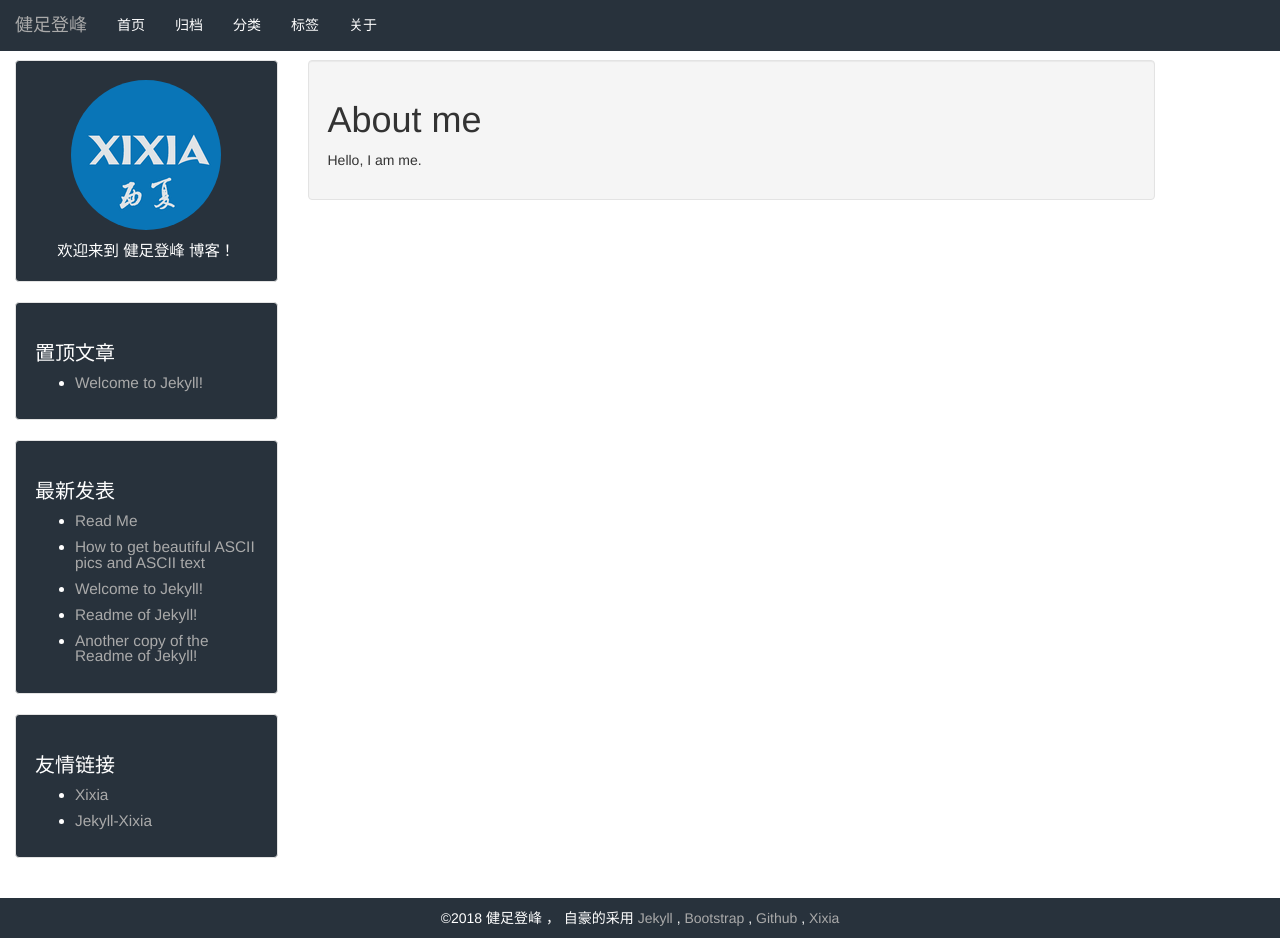
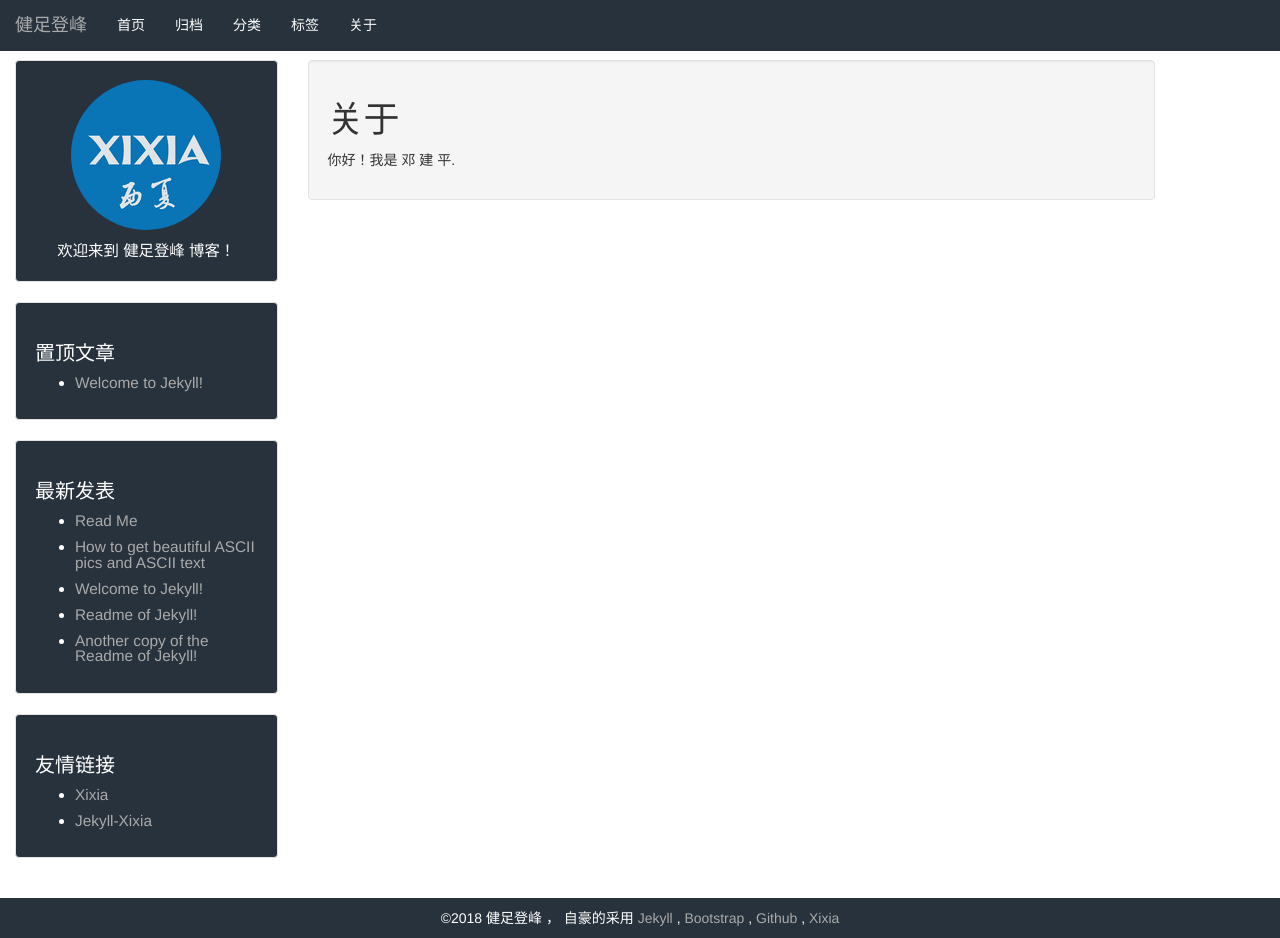
Before and after one commit to jianpingdeng/jianpingdeng.github.io, a Jekyll site: the page built from about.html, in a window 1280 px wide and 938 px high. Built offline with Jekyll 4.4.1, drawn with Linux system fonts in a browser that asks for light colours.

Commit message:
Update about.html

```diff
--- a/about.html
+++ b/about.html
@@ -3,6 +3,6 @@ layout: default
 ---
 
 <div class="well">
-    <h1>About me</h1>
-    <p>Hello, I am me.</p>
+    <h1>关于</h1>
+    <p>你好！我是 邓 建 平.</p>
 </div>
```
